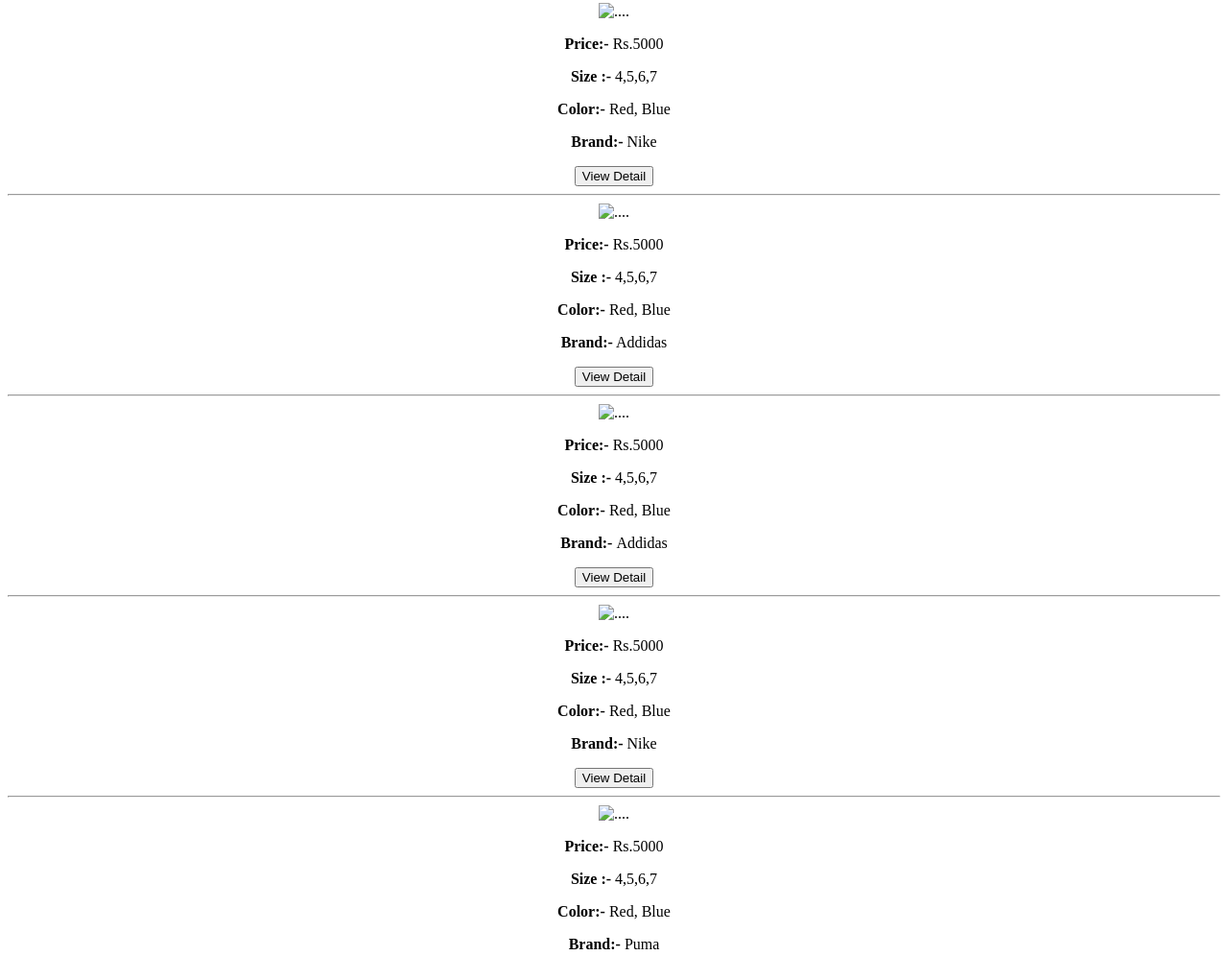
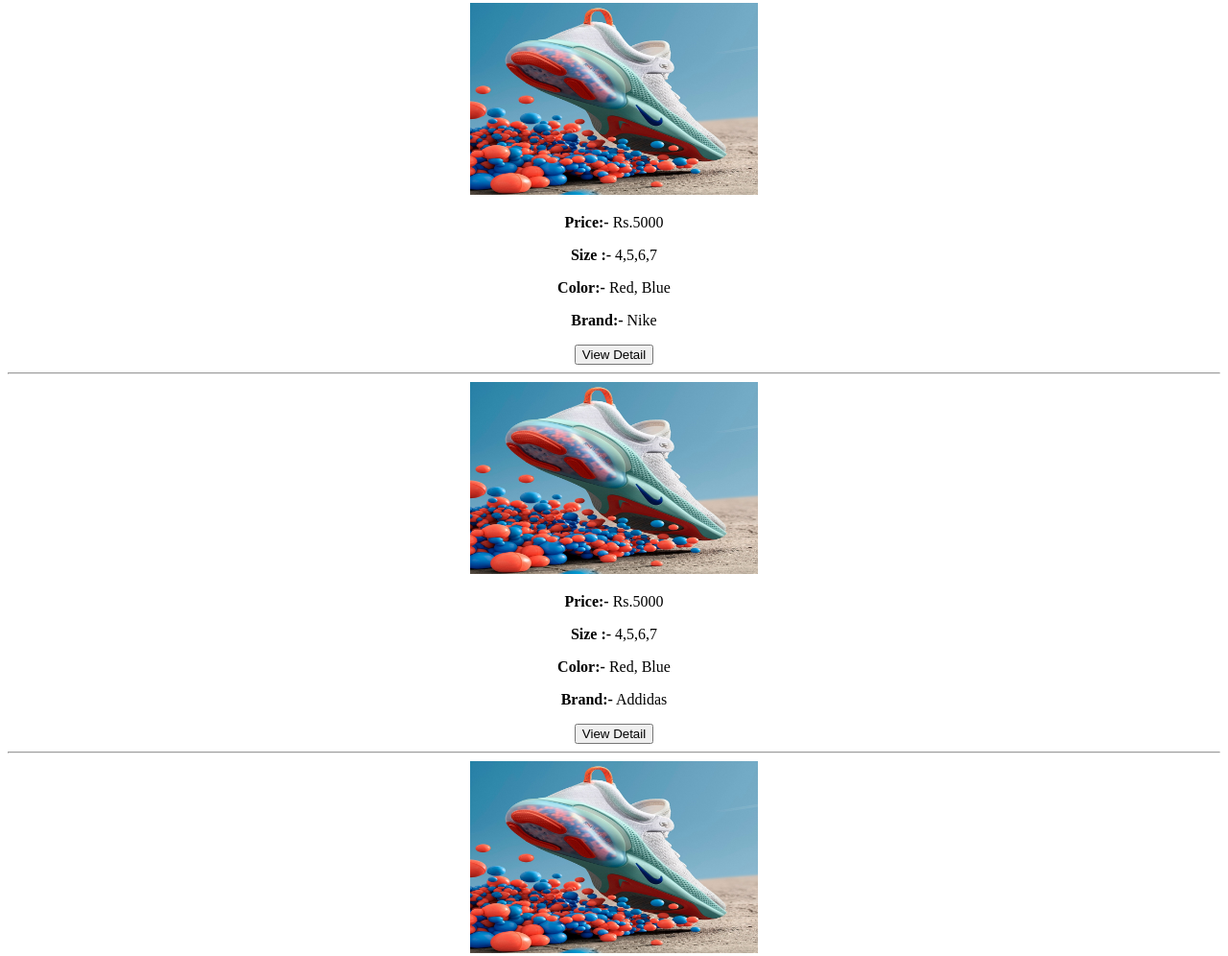
Before and after one commit to mohitsingh02/experiment1php, a plain HTML site: page index.html in a window 1280 px wide. Shown: the part 162-1158 px from the top of the page at 96% size. Drawn offline with Linux system fonts and the light colour scheme.

Commit message:
Update index.html

```diff
--- a/index.html
+++ b/index.html
@@ -30,7 +30,7 @@
 
 <center>
 <div>
-<img src="R.jfif" alt="...."  height="200" width="300">
+<img src="R.jpg" alt="...."  height="200" width="300">
 <p><b>Price:-</b> Rs.5000 </p>
 <p><b>Size :- </b>4,5,6,7</p>
 <p><b>Color:- </b>Red, Blue </p>
@@ -39,7 +39,7 @@
 </div>
 <hr>
 <div>
-<img src="R.jfif" alt="...."  height="200" width="300">
+<img src="R.jpg" alt="...."  height="200" width="300">
 <p><b>Price:-</b> Rs.5000 </p>
 <p><b>Size :- </b>4,5,6,7</p>
 <p><b>Color:-</b> Red, Blue </p>
@@ -48,7 +48,7 @@
 </div>
 <hr>
 <div>
-<img src="R.jfif" alt="...."  height="200" width="300">
+<img src="R.jpg" alt="...."  height="200" width="300">
 <p><b>Price:- </b>Rs.5000 </p>
 <p><b>Size :-</b> 4,5,6,7</p>
 <p><b>Color:- </b>Red, Blue </p>
@@ -57,7 +57,7 @@
 </div>
 <hr>
 <div>
-<img src="R.jfif" alt="...."  height="200" width="300">
+<img src="R.jpg" alt="...."  height="200" width="300">
 <p><b>Price:- </b>Rs.5000 </p>
 <p><b>Size :- </b>4,5,6,7</p>
 <p><b>Color:-</b> Red, Blue </p>
@@ -66,7 +66,7 @@
 </div>
 <hr>
 <div>
-<img src="R.jfif" alt="...."  height="200" width="300">
+<img src="R.jpg" alt="...."  height="200" width="300">
 <p><b>Price:-</b> Rs.5000 </p>
 <p><b>Size :- </b>4,5,6,7</p>
 <p><b>Color:-</b> Red, Blue </p>
```
